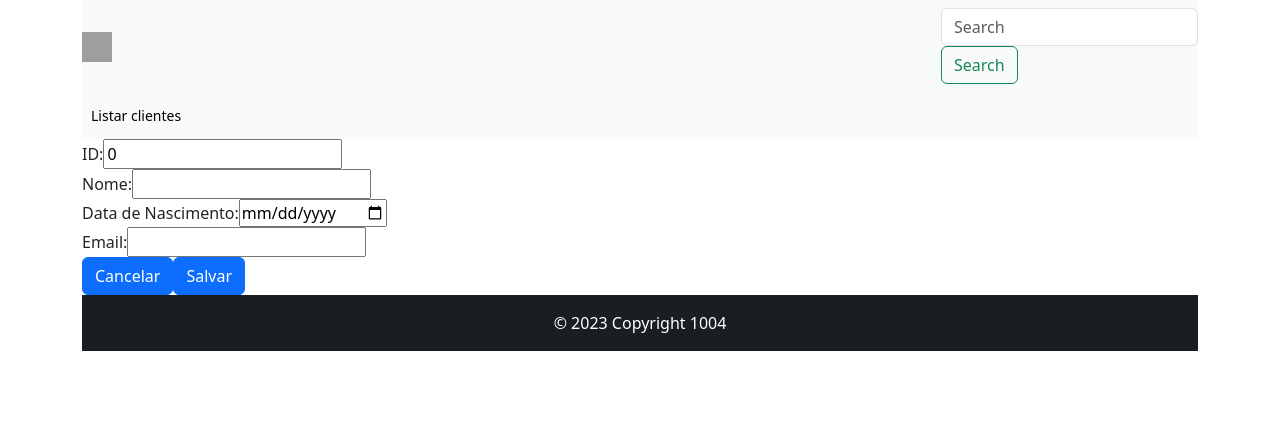
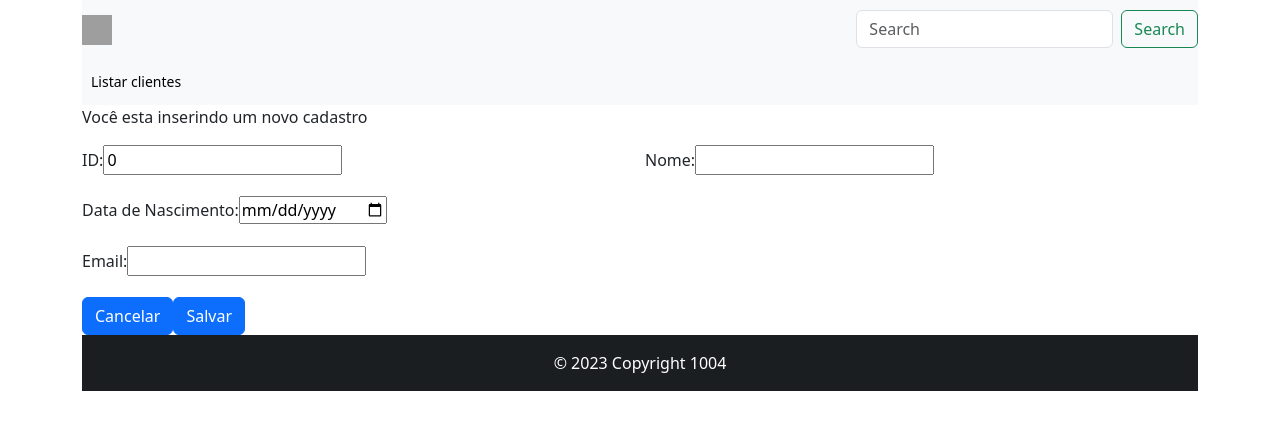
Before and after one commit to emsjenifer/customer-registration, an Angular app: page /customers/edit/1 in a window 1280 px wide. Shown: the top 430 px of the page. Built offline with nearby package versions, Linux system fonts and the light colour scheme; grey boxes are pictures that could not be loaded.

Commit message:
[emilysilva] Update customers list and service

```diff
--- a/src/app/pages/customers/customers-edit/customers-edit.component.html
+++ b/src/app/pages/customers/customers-edit/customers-edit.component.html
@@ -1,4 +1,7 @@
-<form (ngSubmit)="salvar()">
+<p *ngIf="id > 0 ">Você esta editando o id {{id}}</p>
+<p *ngIf="id < 0 ">Você esta inserindo um novo cadastro</p>
+
+<form *ngIf="customer">
   <div class="form-row">
     <div class="form-group col-md-6">
       <label for="id">ID:</label>
@@ -18,7 +21,7 @@
     <input type="email" id="email" name="email" [(ngModel)]="customer.email" />
   </div>
   <div>
-    <button class="btn btn-primary" (click)="cancelar()">Cancelar</button>
-    <button type="submit" class="btn btn-primary" (click)="salvar()">Salvar</button>
+    <button class="btn btn-primary" (click)="cancel()">Cancelar</button>
+    <button type="submit" class="btn btn-primary" (click)="save()">Salvar</button>
   </div>
 </form>
--- a/src/app/pages/customers/customers-edit/customers-edit.component.ts
+++ b/src/app/pages/customers/customers-edit/customers-edit.component.ts
@@ -24,14 +24,14 @@
   ngOnInit() {
     const getId = this.route.snapshot.paramMap.get('id');
     if (getId)
-        this.id = parseInt(getId)
+      this.id = parseInt(getId);
   }
 
-  cancelar() {
+  cancel() {
     this.router.navigate(['customers', 'list']);
   }
 
-  salvar() {
+  save() {
     console.log(this.customer);
     this.customerService.update(this.customer);
     this.router.navigate(['customers', 'list']);
--- a/src/app/pages/customers/customers-list/customers-list.component.html
+++ b/src/app/pages/customers/customers-list/customers-list.component.html
@@ -4,7 +4,7 @@
              <h2>Cadastro de Clientes</h2>
         </div>
         <div class="col-2 d-flex justify-content-end">
-             <button type="button" (click)="goToCustomerEdit(-1)" class="btn btn-primary">Adicionar <i class="bi bi-plus-circle"></i></button>
+             <button type="button" (click)="goToCustomerEdit(-1)" class="btn btn-primary">Adicionar + </button>
         </div>
     </div>
     <table  class="table">
@@ -39,7 +39,7 @@
           <button type="button" class="btn-close" data-bs-dismiss="modal" aria-label="Close"></button>
         </div>
         <div class="modal-body">
-          Deseja realmente excluir o cliente com o id {{customerIdSelectedToDelete}} ?
+          Deseja realmente excluir o cliente com o id {{customerIdSelected}} ?
         </div>
         <div class="modal-footer">
           <button type="button" class="btn btn-secondary" data-bs-dismiss="modal">Não</button>
--- a/src/app/pages/customers/customers-list/customers-list.component.ts
+++ b/src/app/pages/customers/customers-list/customers-list.component.ts
@@ -11,7 +11,7 @@
   })
   export class CustomersListComponent implements OnInit {
     customers: Customer[] = [];
-    customerIdSelectedToDelete:number = -1;
+    customerIdSelected:number = -1;
 
     constructor(private customerService: CustomerService, private router: Router) {}
 
@@ -21,14 +21,15 @@
 
     goToCustomerEdit(customerId: number) {
       this.router.navigate(['customers', 'edit', customerId]);
+      this.customerService.loadCustomer(customerId);
     }
 
     deleteCustomer() {
-      this.customerService.delete(this.customerIdSelectedToDelete);
+      this.customerService.delete(this.customerIdSelected);
       this.ngOnInit()
     }
 
-    openModalConfirmDelete(id:number){
-      this.customerIdSelectedToDelete = id;
+    openModalConfirmDelete(customerId:number){
+      this.customerIdSelected = customerId;
     }
   }
--- a/src/app/services/customer.service.ts
+++ b/src/app/services/customer.service.ts
@@ -6,6 +6,7 @@
 })
 export class CustomerService {
   customers: Customer[] = [];
+  customer: Customer | null = null;
 
   constructor() {
     this.loadCustomersFromLocalStorage();
@@ -26,6 +27,24 @@
     this.saveCustomersToLocalStorage();
   }
 
+  loadCustomer(id: number) {
+    const customersJson = localStorage.getItem('customers');
+    console.log('customersJson:', customersJson);
+    console.log(id);
+
+    if (customersJson) {
+      const customers: Customer[] = JSON.parse(customersJson);
+      console.log('customers:', customers);
+
+      const customer = customers.find(cust => cust.id === id);
+      console.log('customer:', customer);
+
+      if (customer) {
+        this.customer = { ...customer };
+      }
+    }
+  }
+
   delete(id: number) {
     this.customers = this.customers.filter(customer => customer.id !== id);
     this.saveCustomersToLocalStorage();
--- a/src/index.html
+++ b/src/index.html
@@ -9,6 +9,11 @@
   <link rel="preconnect" href="https://fonts.gstatic.com">
   <link href="https://fonts.googleapis.com/css2?family=Roboto:wght@300;400;500&display=swap" rel="stylesheet">
   <link href="https://fonts.googleapis.com/icon?family=Material+Icons" rel="stylesheet">
+  <link rel="stylesheet" href="https://maxcdn.bootstrapcdn.com/bootstrap/4.0.0/css/bootstrap.min.css" integrity="sha384-Gn5384xqQ1aoWXA+058RXPxPg6fy4IWvTNh0E263XmFcJlSAwiGgFAW/dAiS6JXm" crossorigin="anonymous">
+  <script src="https://code.jquery.com/jquery-3.2.1.slim.min.js" integrity="sha384-KJ3o2DKtIkvYIK3UENzmM7KCkRr/rE9/Qpg6aAZGJwFDMVNA/GpGFF93hXpG5KkN" crossorigin="anonymous"></script>
+  <script src="https://cdnjs.cloudflare.com/ajax/libs/popper.js/1.12.9/umd/popper.min.js" integrity="sha384-ApNbgh9B+Y1QKtv3Rn7W3mgPxhU9K/ScQsAP7hUibX39j7fakFPskvXusvfa0b4Q" crossorigin="anonymous"></script>
+  <script src="https://maxcdn.bootstrapcdn.com/bootstrap/4.0.0/js/bootstrap.min.js" integrity="sha384-JZR6Spejh4U02d8jOt6vLEHfe/JQGiRRSQQxSfFWpi1MquVdAyjUar5+76PVCmYl" crossorigin="anonymous"></script>
+
 </head>
 <body>
   <app-root></app-root>
```
